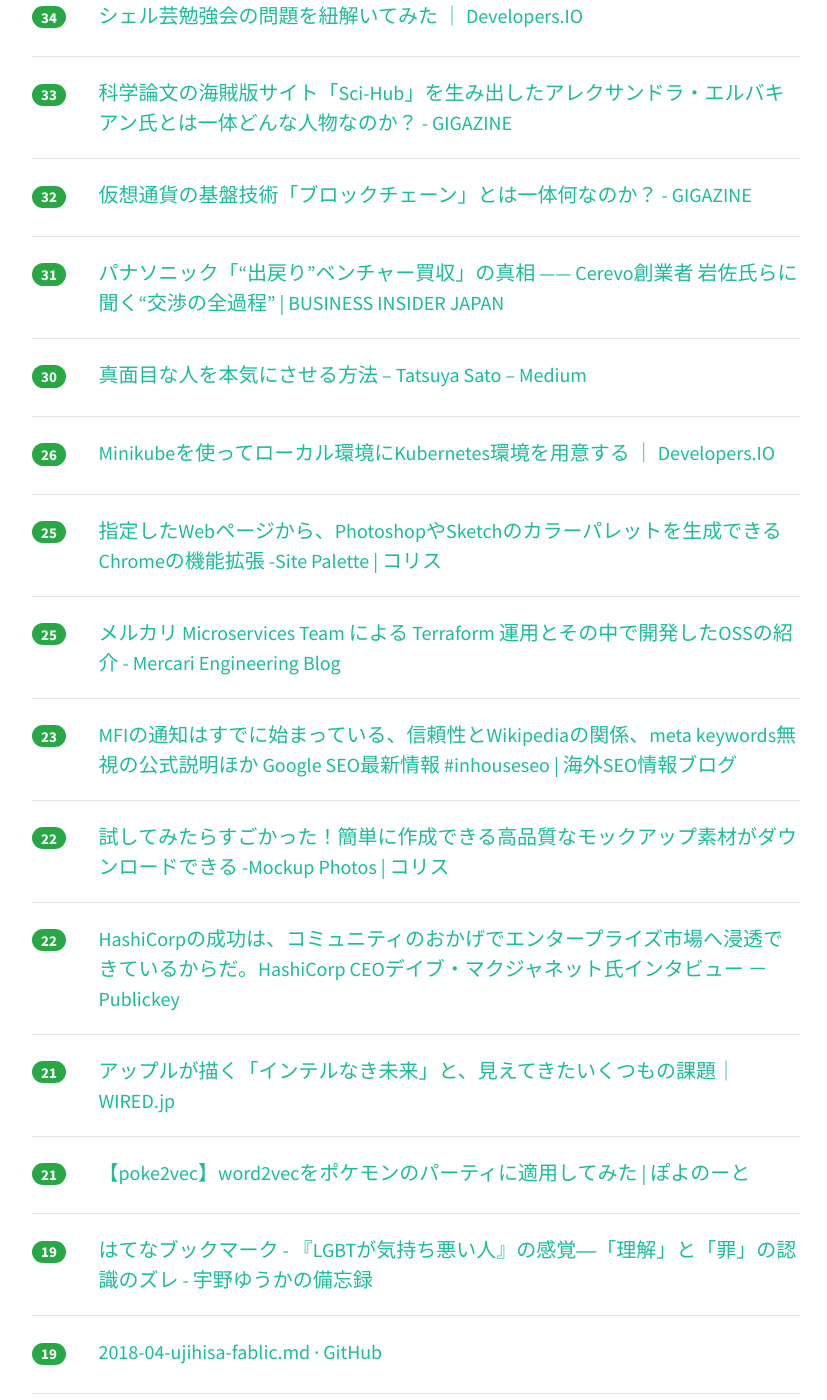
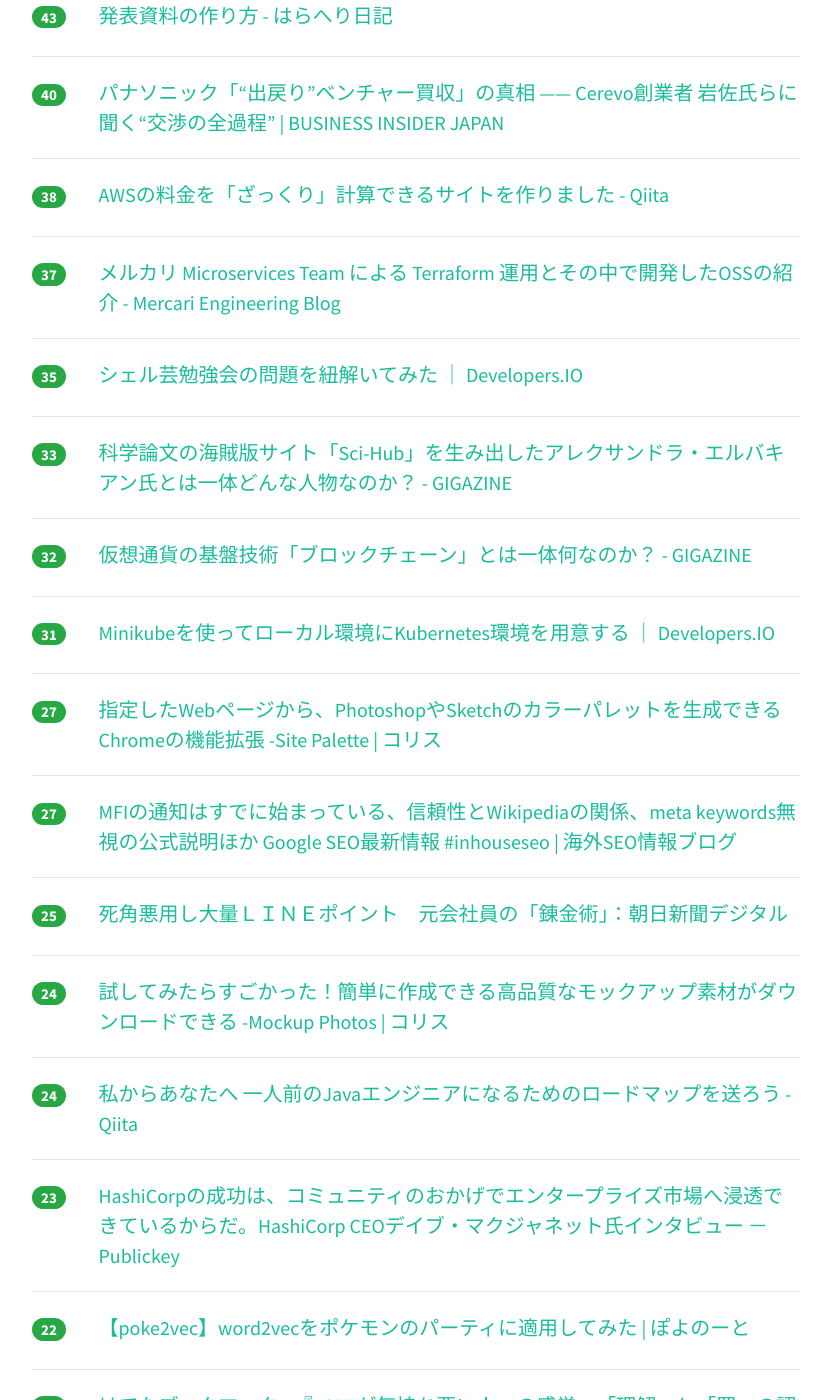
Before and after one commit to yatta47/hatena-matome-site, a Jekyll site: the page built from _posts/2018-04-09-hatena.md, in a window 1280 px wide and 1400 px high, scrolled down 1089 px. Shown: the whole window, without its empty margins (224-1051 px from the left). Built offline with Jekyll 4.4.1, drawn with Linux system fonts in a browser that asks for light colours; nearby versions of some CDN libraries; some of the changed text lies outside the part shown.

Commit message:
Updated 2018-04-09

```diff
--- a/_posts/2018-04-09-hatena.md
+++ b/_posts/2018-04-09-hatena.md
@@ -1,24 +1,29 @@
 ---
 layout: post
 title:  "2018-04-09 はてぶIT"
-date:   2018-04-09 14:01:19
+date:   2018-04-09 15:02:02
 tags: [it-hotentry]
 ---
-36 件のデータあり
+38 件のデータあり
 
 <hr><div class="row">
-<div class="col-1"><span class="badge badge-pill badge-success h2">145</span></div>
+<div class="col-1"><span class="badge badge-pill badge-success h2">181</span></div>
 <div class="col-11"><a href='http://fujii-yuji.net/2018/04/killtheleechsite.html' target='_blank'>漫画村などのリーチサイトを潰したい人が山ほどいるのに、潰れないのはなぜか。 | フジイユウジ::ドットネット</a></div>
 </div>
 <hr>
 <div class="row">
-<div class="col-1"><span class="badge badge-pill badge-success h2">109</span></div>
+<div class="col-1"><span class="badge badge-pill badge-success h2">122</span></div>
 <div class="col-11"><a href='https://www.slideshare.net/keiyagita/vuejsvuex-vuerouter-nuxt-92559566' target='_blank'>Vue.jsの関連ツール・ライブラリ(Vuex, Vue-Router, Nuxt)</a></div>
 </div>
 <hr>
 <div class="row">
-<div class="col-1"><span class="badge badge-pill badge-success h2">102</span></div>
+<div class="col-1"><span class="badge badge-pill badge-success h2">112</span></div>
 <div class="col-11"><a href='https://gigazine.net/news/20180409-macbook-into-touchscreen/' target='_blank'>たった100円でMacBook Proをタッチ対応に変える天才的な方法 - GIGAZINE</a></div>
+</div>
+<hr>
+<div class="row">
+<div class="col-1"><span class="badge badge-pill badge-success h2">77</span></div>
+<div class="col-11"><a href='https://ninatokaniwarosu.blogspot.com/2018/04/iot.html' target='_blank'>-: IoTやめた</a></div>
 </div>
 <hr>
 <div class="row">
@@ -27,27 +32,42 @@ tags: [it-hotentry]
 </div>
 <hr>
 <div class="row">
-<div class="col-1"><span class="badge badge-pill badge-success h2">54</span></div>
-<div class="col-11"><a href='https://ninatokaniwarosu.blogspot.com/2018/04/iot.html' target='_blank'>-: IoTやめた</a></div>
+<div class="col-1"><span class="badge badge-pill badge-success h2">58</span></div>
+<div class="col-11"><a href='http://p-shirokuma.hatenadiary.com/entry/20180409/1523237088' target='_blank'>ネットの正論や世論に包囲されても、言いたいことは言うべきだと思い出した。 - シロクマの屑籠</a></div>
+</div>
+<hr>
+<div class="row">
+<div class="col-1"><span class="badge badge-pill badge-success h2">46</span></div>
+<div class="col-11"><a href='http://www.itmedia.co.jp/news/articles/1804/09/news046.html' target='_blank'>Twitter、“流れるタイムライン”の「User Streams API」廃止を延期 - ITmedia NEWS</a></div>
+</div>
+<hr>
+<div class="row">
+<div class="col-1"><span class="badge badge-pill badge-success h2">45</span></div>
+<div class="col-11"><a href='https://medium.com/@satoryu/7e111986d7f0' target='_blank'>真面目な人を本気にさせる方法 – Tatsuya Sato – Medium</a></div>
+</div>
+<hr>
+<div class="row">
+<div class="col-1"><span class="badge badge-pill badge-success h2">43</span></div>
+<div class="col-11"><a href='https://sota1235.hatenablog.com/entry/2018/04/08/233451' target='_blank'>発表資料の作り方 - はらへり日記</a></div>
 </div>
 <hr>
 <div class="row">
 <div class="col-1"><span class="badge badge-pill badge-success h2">40</span></div>
-<div class="col-11"><a href='https://sota1235.hatenablog.com/entry/2018/04/08/233451' target='_blank'>発表資料の作り方 - はらへり日記</a></div>
+<div class="col-11"><a href='https://www.businessinsider.jp/post-165291' target='_blank'>パナソニック「“出戻り”ベンチャー買収」の真相 —— Cerevo創業者 岩佐氏らに聞く“交渉の全過程” | BUSINESS INSIDER JAPAN</a></div>
 </div>
 <hr>
 <div class="row">
-<div class="col-1"><span class="badge badge-pill badge-success h2">39</span></div>
-<div class="col-11"><a href='http://p-shirokuma.hatenadiary.com/entry/20180409/1523237088' target='_blank'>ネットの正論や世論に包囲されても、言いたいことは言うべきだと思い出した。 - シロクマの屑籠</a></div>
+<div class="col-1"><span class="badge badge-pill badge-success h2">38</span></div>
+<div class="col-11"><a href='https://qiita.com/noplan1989/items/64491dab247d92e10d41' target='_blank'>AWSの料金を「ざっくり」計算できるサイトを作りました - Qiita</a></div>
 </div>
 <hr>
 <div class="row">
-<div class="col-1"><span class="badge badge-pill badge-success h2">34</span></div>
-<div class="col-11"><a href='http://www.itmedia.co.jp/news/articles/1804/09/news046.html' target='_blank'>Twitter、“流れるタイムライン”の「User Streams API」廃止を延期 - ITmedia NEWS</a></div>
+<div class="col-1"><span class="badge badge-pill badge-success h2">37</span></div>
+<div class="col-11"><a href='http://tech.mercari.com/entry/2018/04/09/110000' target='_blank'>メルカリ Microservices Team による Terraform 運用とその中で開発したOSSの紹介 - Mercari Engineering Blog</a></div>
 </div>
 <hr>
 <div class="row">
-<div class="col-1"><span class="badge badge-pill badge-success h2">34</span></div>
+<div class="col-1"><span class="badge badge-pill badge-success h2">35</span></div>
 <div class="col-11"><a href='https://dev.classmethod.jp/study_meeting/my-first-shellgei/' target='_blank'>シェル芸勉強会の問題を紐解いてみた ｜ Developers.IO</a></div>
 </div>
 <hr>
@@ -63,42 +83,47 @@ tags: [it-hotentry]
 <hr>
 <div class="row">
 <div class="col-1"><span class="badge badge-pill badge-success h2">31</span></div>
-<div class="col-11"><a href='https://www.businessinsider.jp/post-165291' target='_blank'>パナソニック「“出戻り”ベンチャー買収」の真相 —— Cerevo創業者 岩佐氏らに聞く“交渉の全過程” | BUSINESS INSIDER JAPAN</a></div>
-</div>
-<hr>
-<div class="row">
-<div class="col-1"><span class="badge badge-pill badge-success h2">30</span></div>
-<div class="col-11"><a href='https://medium.com/@satoryu/7e111986d7f0' target='_blank'>真面目な人を本気にさせる方法 – Tatsuya Sato – Medium</a></div>
-</div>
-<hr>
-<div class="row">
-<div class="col-1"><span class="badge badge-pill badge-success h2">26</span></div>
 <div class="col-11"><a href='https://dev.classmethod.jp/tool/docker/minikube/' target='_blank'>Minikubeを使ってローカル環境にKubernetes環境を用意する ｜ Developers.IO</a></div>
 </div>
 <hr>
 <div class="row">
-<div class="col-1"><span class="badge badge-pill badge-success h2">25</span></div>
+<div class="col-1"><span class="badge badge-pill badge-success h2">27</span></div>
 <div class="col-11"><a href='https://coliss.com/articles/build-websites/operation/design/color-palette-from-website.html' target='_blank'>指定したWebページから、PhotoshopやSketchのカラーパレットを生成できるChromeの機能拡張 -Site Palette | コリス</a></div>
 </div>
 <hr>
 <div class="row">
+<div class="col-1"><span class="badge badge-pill badge-success h2">27</span></div>
+<div class="col-11"><a href='https://www.suzukikenichi.com/blog/ama-with-google-at-ism-spin-off-4/' target='_blank'>MFIの通知はすでに始まっている、信頼性とWikipediaの関係、meta keywords無視の公式説明ほか Google SEO最新情報 #inhouseseo | 海外SEO情報ブログ</a></div>
+</div>
+<hr>
+<div class="row">
 <div class="col-1"><span class="badge badge-pill badge-success h2">25</span></div>
-<div class="col-11"><a href='http://tech.mercari.com/entry/2018/04/09/110000' target='_blank'>メルカリ Microservices Team による Terraform 運用とその中で開発したOSSの紹介 - Mercari Engineering Blog</a></div>
+<div class="col-11"><a href='https://www.asahi.com/articles/ASL455T3XL45ULFA039.html' target='_blank'>死角悪用し大量ＬＩＮＥポイント　元会社員の「錬金術」：朝日新聞デジタル</a></div>
+</div>
+<hr>
+<div class="row">
+<div class="col-1"><span class="badge badge-pill badge-success h2">24</span></div>
+<div class="col-11"><a href='https://coliss.com/articles/freebies/high-quality-mockups-mockup-photos.html' target='_blank'>試してみたらすごかった！簡単に作成できる高品質なモックアップ素材がダウンロードできる -Mockup Photos | コリス</a></div>
+</div>
+<hr>
+<div class="row">
+<div class="col-1"><span class="badge badge-pill badge-success h2">24</span></div>
+<div class="col-11"><a href='https://qiita.com/haruto167/items/5a784df032518277f4a0' target='_blank'>私からあなたへ 一人前のJavaエンジニアになるためのロードマップを送ろう - Qiita</a></div>
 </div>
 <hr>
 <div class="row">
 <div class="col-1"><span class="badge badge-pill badge-success h2">23</span></div>
-<div class="col-11"><a href='https://www.suzukikenichi.com/blog/ama-with-google-at-ism-spin-off-4/' target='_blank'>MFIの通知はすでに始まっている、信頼性とWikipediaの関係、meta keywords無視の公式説明ほか Google SEO最新情報 #inhouseseo | 海外SEO情報ブログ</a></div>
+<div class="col-11"><a href='http://www.publickey1.jp/blog/18/hashicorp_ceo_davemcjanet.html' target='_blank'>HashiCorpの成功は、コミュニティのおかげでエンタープライズ市場へ浸透できているからだ。HashiCorp CEOデイブ・マクジャネット氏インタビュー － Publickey</a></div>
 </div>
 <hr>
 <div class="row">
 <div class="col-1"><span class="badge badge-pill badge-success h2">22</span></div>
-<div class="col-11"><a href='https://coliss.com/articles/freebies/high-quality-mockups-mockup-photos.html' target='_blank'>試してみたらすごかった！簡単に作成できる高品質なモックアップ素材がダウンロードできる -Mockup Photos | コリス</a></div>
+<div class="col-11"><a href='https://odanpoyo.github.io/2018/04/08/poke2vec/' target='_blank'>【poke2vec】word2vecをポケモンのパーティに適用してみた | ぽよのーと</a></div>
 </div>
 <hr>
 <div class="row">
-<div class="col-1"><span class="badge badge-pill badge-success h2">22</span></div>
-<div class="col-11"><a href='http://www.publickey1.jp/blog/18/hashicorp_ceo_davemcjanet.html' target='_blank'>HashiCorpの成功は、コミュニティのおかげでエンタープライズ市場へ浸透できているからだ。HashiCorp CEOデイブ・マクジャネット氏インタビュー － Publickey</a></div>
+<div class="col-1"><span class="badge badge-pill badge-success h2">21</span></div>
+<div class="col-11"><a href='http://b.hatena.ne.jp/entry/yuhka-uno.hatenablog.com/entry/2018/04/08/130112' target='_blank'>はてなブックマーク - 『LGBTが気持ち悪い人』の感覚―「理解」と「罪」の認識のズレ - 宇野ゆうかの備忘録</a></div>
 </div>
 <hr>
 <div class="row">
@@ -107,23 +132,18 @@ tags: [it-hotentry]
 </div>
 <hr>
 <div class="row">
-<div class="col-1"><span class="badge badge-pill badge-success h2">21</span></div>
-<div class="col-11"><a href='https://odanpoyo.github.io/2018/04/08/poke2vec/' target='_blank'>【poke2vec】word2vecをポケモンのパーティに適用してみた | ぽよのーと</a></div>
-</div>
-<hr>
-<div class="row">
-<div class="col-1"><span class="badge badge-pill badge-success h2">19</span></div>
-<div class="col-11"><a href='http://b.hatena.ne.jp/entry/yuhka-uno.hatenablog.com/entry/2018/04/08/130112' target='_blank'>はてなブックマーク - 『LGBTが気持ち悪い人』の感覚―「理解」と「罪」の認識のズレ - 宇野ゆうかの備忘録</a></div>
-</div>
-<hr>
-<div class="row">
-<div class="col-1"><span class="badge badge-pill badge-success h2">19</span></div>
+<div class="col-1"><span class="badge badge-pill badge-success h2">20</span></div>
 <div class="col-11"><a href='https://gist.github.com/ujihisa/9d8fa8dfbc373512a575031cee2f6bb3' target='_blank'>2018-04-ujihisa-fablic.md · GitHub</a></div>
 </div>
 <hr>
 <div class="row">
 <div class="col-1"><span class="badge badge-pill badge-success h2">19</span></div>
-<div class="col-11"><a href='https://www.asahi.com/articles/ASL455T3XL45ULFA039.html' target='_blank'>死角悪用し大量ＬＩＮＥポイント　元会社員の「錬金術」：朝日新聞デジタル</a></div>
+<div class="col-11"><a href='https://note.mu/craft_kim/n/n6c740b2b576f' target='_blank'>ネットで実名で活動する人たちとそうでない我々との一生埋まらない断絶とかそのへんの話｜くらふと｜note</a></div>
+</div>
+<hr>
+<div class="row">
+<div class="col-1"><span class="badge badge-pill badge-success h2">19</span></div>
+<div class="col-11"><a href='https://developers-jp.googleblog.com/2018/04/continuous-shared-element-transitions.html' target='_blank'>Google Developers Japan: 共通要素を使った途切れない画面遷移: RecyclerView から ViewPager へ</a></div>
 </div>
 <hr>
 <div class="row">
@@ -137,18 +157,18 @@ tags: [it-hotentry]
 </div>
 <hr>
 <div class="row">
-<div class="col-1"><span class="badge badge-pill badge-success h2">17</span></div>
+<div class="col-1"><span class="badge badge-pill badge-success h2">18</span></div>
 <div class="col-11"><a href='https://dev.classmethod.jp/cloud/aws/aws-secrets-manager-with-cli/' target='_blank'>新サービス AWS Secrets Manager のシークレットを CLI から更新し、その動作を理解する ｜ Developers.IO</a></div>
 </div>
 <hr>
 <div class="row">
-<div class="col-1"><span class="badge badge-pill badge-success h2">17</span></div>
-<div class="col-11"><a href='https://note.mu/craft_kim/n/n6c740b2b576f' target='_blank'>ネットで実名で活動する人たちとそうでない我々との一生埋まらない断絶とかそのへんの話｜くらふと｜note</a></div>
+<div class="col-1"><span class="badge badge-pill badge-success h2">18</span></div>
+<div class="col-11"><a href='http://photon28.hatenadiary.jp/entry/2018/04/08/174348' target='_blank'>定時で帰るために工夫していたこと - 星野マリエのスピーチ</a></div>
 </div>
 <hr>
 <div class="row">
 <div class="col-1"><span class="badge badge-pill badge-success h2">17</span></div>
-<div class="col-11"><a href='https://developers-jp.googleblog.com/2018/04/continuous-shared-element-transitions.html' target='_blank'>Google Developers Japan: 共通要素を使った途切れない画面遷移: RecyclerView から ViewPager へ</a></div>
+<div class="col-11"><a href='http://blockchain.gunosy.io/entry/token-summary-and-token-contract' target='_blank'>トークンコントラクトの仕組みとERC20トークンを用いたサービス設計の概要 - Gunosy Blockchain Blog</a></div>
 </div>
 <hr>
 <div class="row">
@@ -157,18 +177,8 @@ tags: [it-hotentry]
 </div>
 <hr>
 <div class="row">
-<div class="col-1"><span class="badge badge-pill badge-success h2">15</span></div>
-<div class="col-11"><a href='http://photon28.hatenadiary.jp/entry/2018/04/08/174348' target='_blank'>定時で帰るために工夫していたこと - 星野マリエのスピーチ</a></div>
-</div>
-<hr>
-<div class="row">
 <div class="col-1"><span class="badge badge-pill badge-success h2">13</span></div>
 <div class="col-11"><a href='http://sakak.hatenablog.com/entry/2018/04/08/172302' target='_blank'>α7Ⅲで撮る桜 - Sakak's Gadget Blog</a></div>
-</div>
-<hr>
-<div class="row">
-<div class="col-1"><span class="badge badge-pill badge-success h2">13</span></div>
-<div class="col-11"><a href='http://blockchain.gunosy.io/entry/token-summary-and-token-contract' target='_blank'>トークンコントラクトの仕組みとERC20トークンを用いたサービス設計の概要 - Gunosy Blockchain Blog</a></div>
 </div>
 <hr>
 <div class="row">
```
